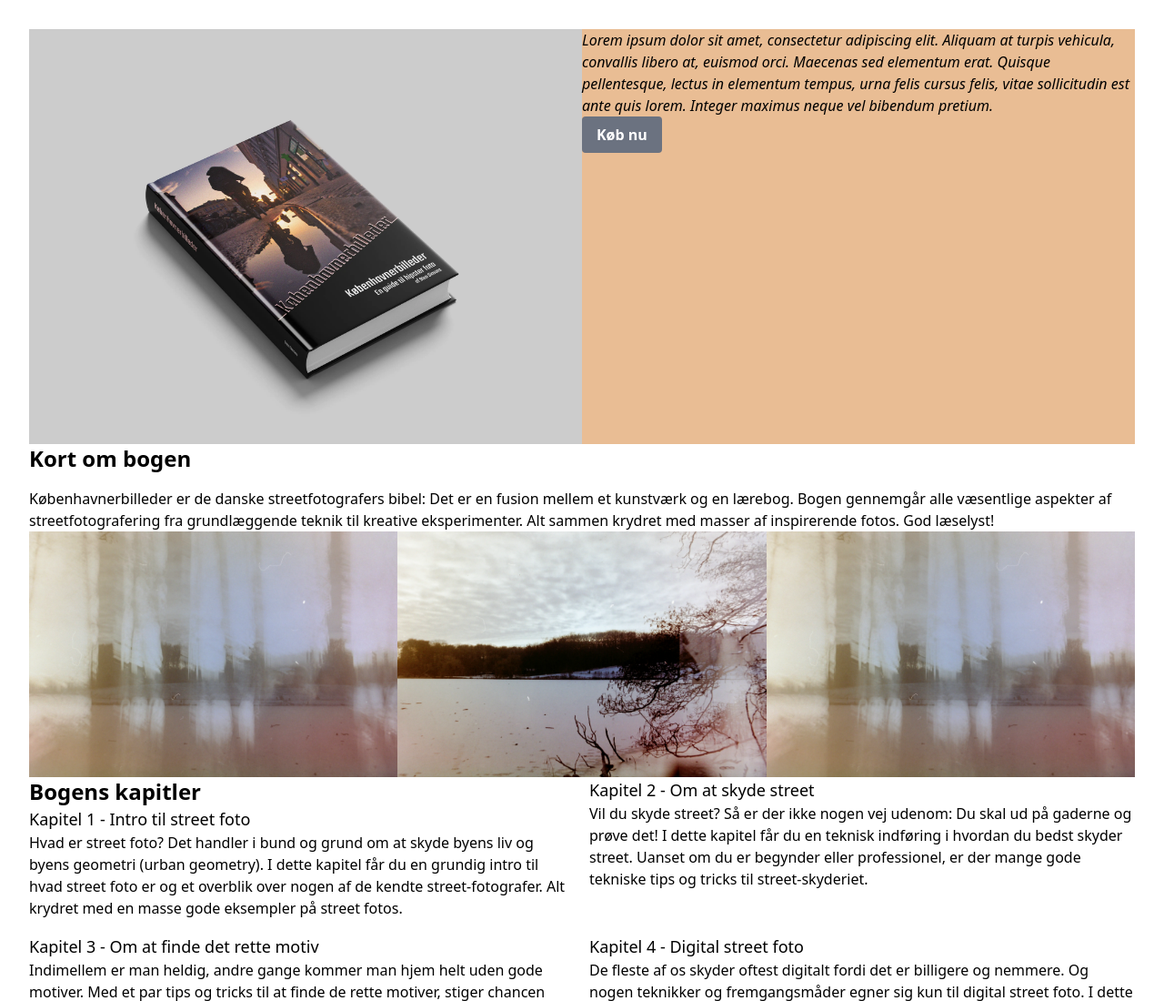
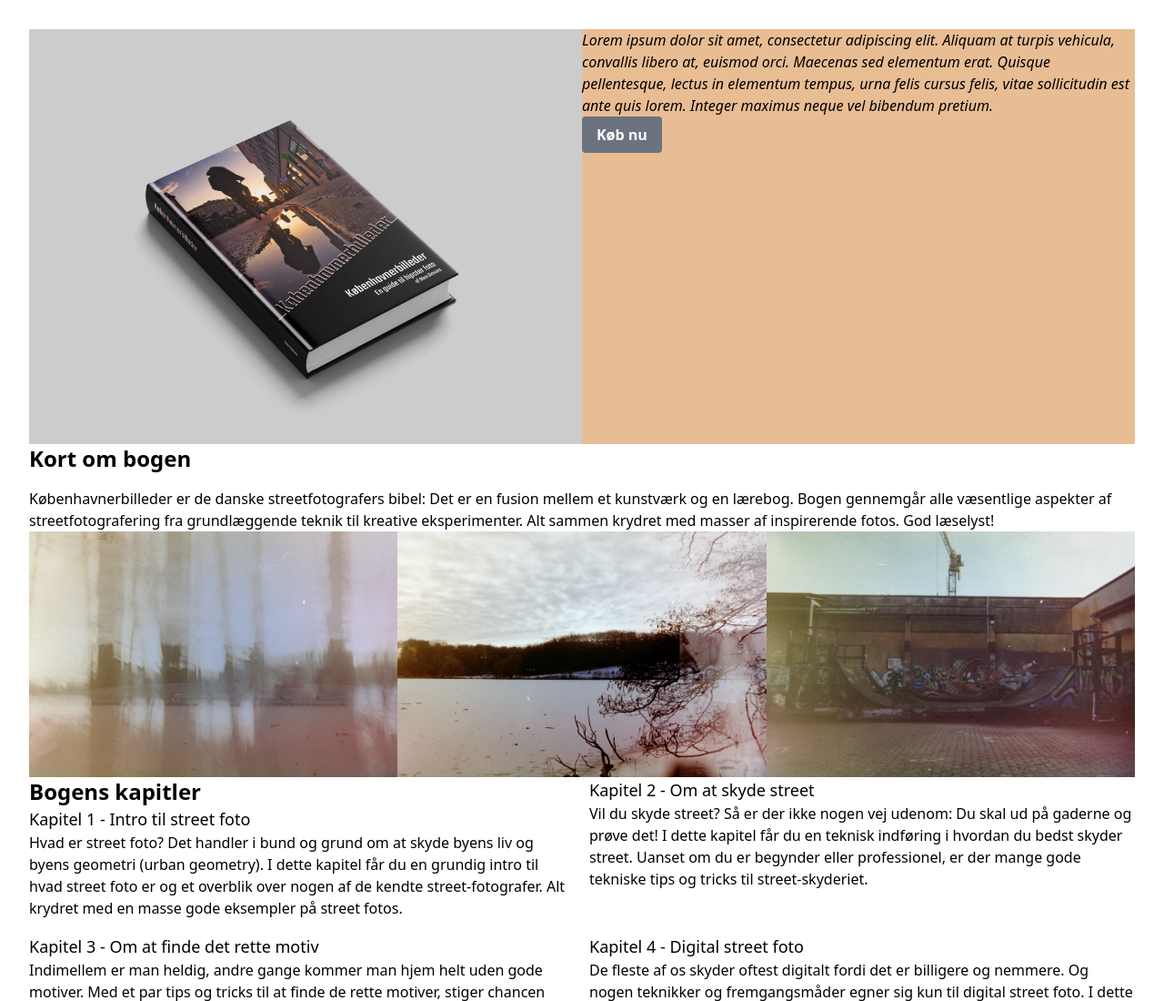
Before and after one commit to male7800/K-benhavnerbilleder_opgave1, a website built with Vite: page src/index.html in a window 1280 px wide. Shown: the top 1100 px of the page at 91% size. Built offline with nearby package versions, Linux system fonts and the light colour scheme.

Commit message:
New pictures again one

```diff
--- a/src/index.html
+++ b/src/index.html
@@ -37,7 +37,7 @@
         <img src="img/lomo-smena-20.webp" alt="lomo20" />
       </div>
       <div class="">
-        <img src="img/lomo-smena-17.webp" alt="lomo15" />
+        <img src="img/agfa-genanvendeligt-kamera-35mm-film-2-5.webp" alt="lomo15" />
         </div>
     </div>
 
```
Also changed, not shown: public/img/agfa-genanvendeligt-kamera-35mm-film-2-5.webp (added), 1 other file.
